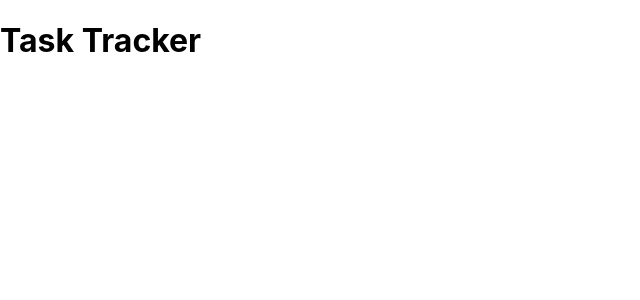
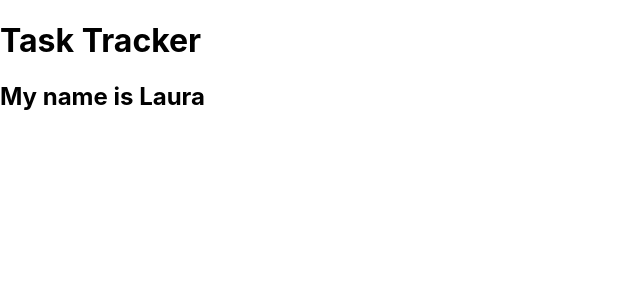
Before and after one commit to LNKeat/react-practice-task-tracker, a React (Create React App) app: page / in a window 1280 px wide. Shown: the top 300 px of the page, without its empty margins (0-640 px from the left). Built offline with nearby package versions, Linux system fonts and the light colour scheme.

Commit message:
upate Header with name

```diff
--- a/src/App.js
+++ b/src/App.js
@@ -1,3 +1,4 @@
+import React from 'react';
 import Header from './components/Header';
 
 function App() {
@@ -7,7 +8,7 @@ function App() {
 
   return (
     <div className="container">
-      <Header />
+      <Header name= {myName} />
     </div>
   );
 }
--- a/src/components/Header.js
+++ b/src/components/Header.js
@@ -1,9 +1,10 @@
 import React from 'react'
 
-const Header = () => {
+const Header = ({name}) => {
   return (
     <header>
         <h1>Task Tracker</h1>
+        <h2>My name is {name}</h2>
     </header>
   )
 }
```
